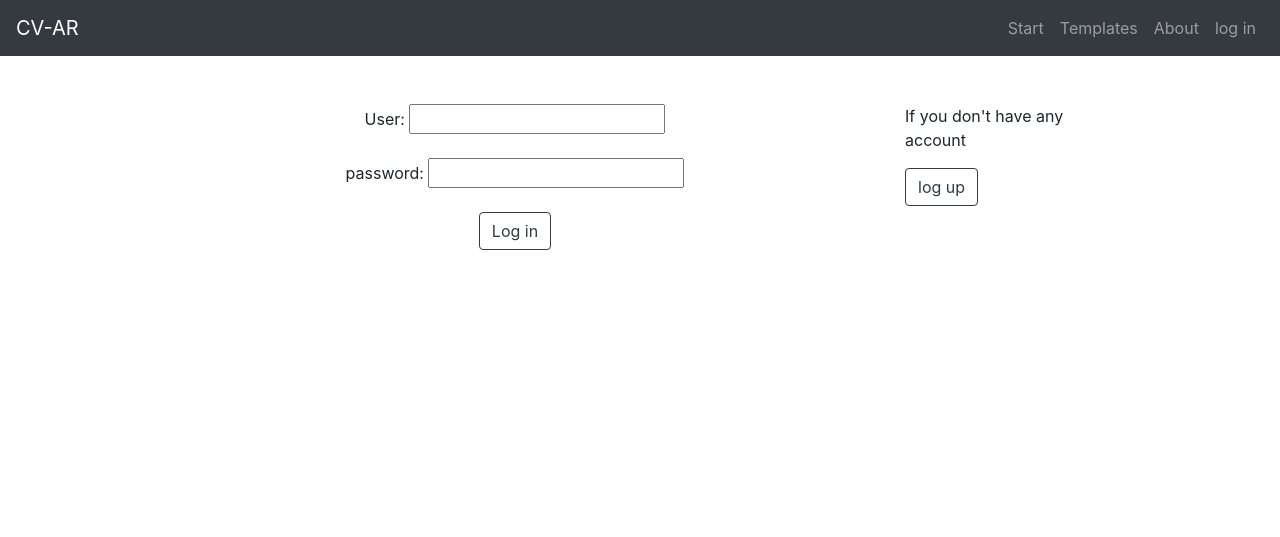
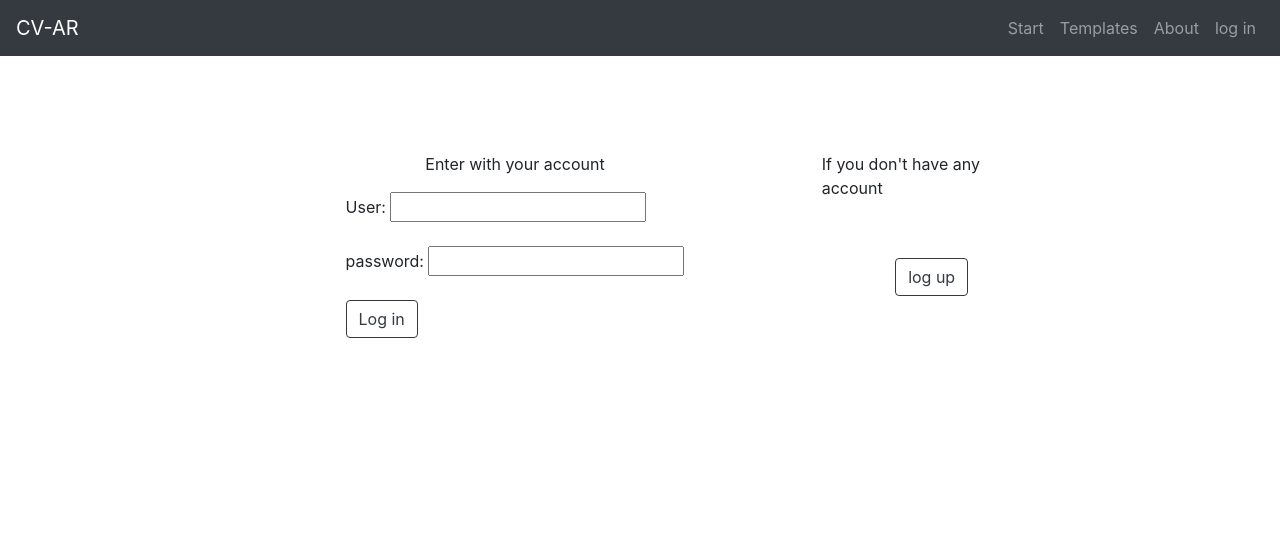
Before and after one commit to 97carmine/CV-AR, a PHP site: page /register.php in a window 1280 px wide. Shown: the top 537 px of the page. Run offline with PHP 8.4, Linux system fonts and the light colour scheme.

Commit message:
arreglo de diseños

```diff
--- a/src/register.php
+++ b/src/register.php
@@ -104,18 +104,25 @@
         </nav>
         <?php
         ?>
-        <div class="mt-5 d-flex justify-content-center container-fluid">
-            <div class="row d-flex justify-content-center" style="width:80%;">
-                <div class="col-9 d-flex justify-content-center">
-                <form action="../resources/account_creator.php" method="POST" align="center" style="width:80%;">
-                    <?=_('User')?>: <input type="text" name="usuario" value="" required><br><br>
-                    <?=_('password')?>: <input type="password" name="pass" value="" required><br><br>
-                    <button type="submit" name="enter" class="btn btn-outline-dark"><?=_("Log in")?></button>
-                    </form>
+        <div class="d-flex justify-content-center container-fluid pt-4">
+            <div class="row d-flex justify-content-center mt-5 pt-4" style="width:80%;">
+                <div class="col-md-7 d-flex justify-content-center">
+                    <div class="row" style="width:80%;">
+                        <div class="col-12 d-flex justify-content-center"><p><?=_("Enter with your account")?></p></div>
+                        <div class="col-12 d-flex justify-content-center">
+                            <form action="../resources/account_creator.php" method="POST">
+                                <?=_('User')?>: <input type="text" name="usuario" value="" required><br><br>
+                                <?=_('password')?>: <input type="password" name="pass" value="" required><br><br>
+                                <button type="submit" name="enter" class="btn btn-outline-dark"><?=_("Log in")?></button>
+                            </form>
+                        </div>
+                    </div>
                 </div>
-                <div class="col-3">
-                    <p><?=_("If you don't have any account")?></p>
-                    <a class="btn btn-outline-dark" href="new_account.php"><?=_("log up")?></a>
+                <div class="col-md-3 d-flex justify-content-center">
+                    <div class="row">
+                        <div class="col-12 d-flex justify-content-center"><p><?=_("If you don't have any account")?></p></div>
+                        <div class="col-12"><center><a class="btn btn-outline-dark" href="new_account.php"><?=_("log up")?></a></center></div>
+                    </div>
                 </div>
             </div>
         </div>
```
Also changed, not shown: 2 other files.
